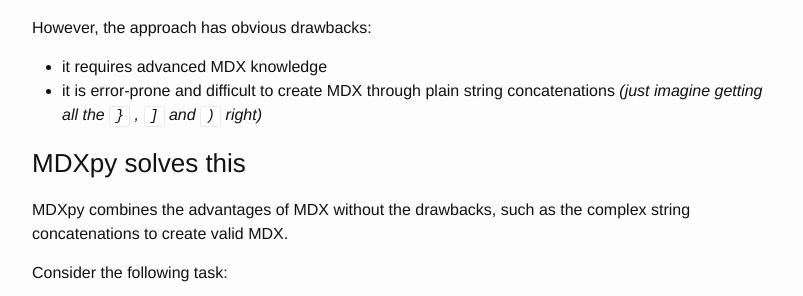
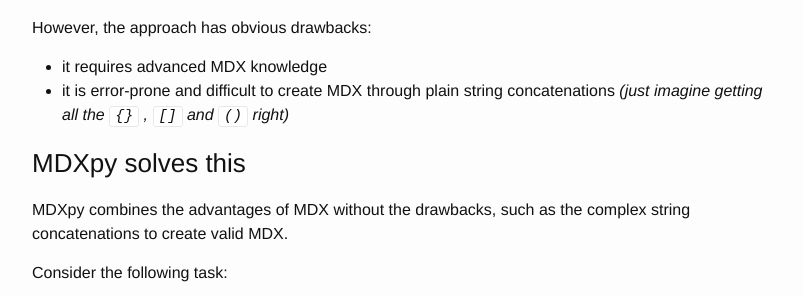
Before and after one commit to cubewise-code/tm1py-tales, a Jekyll site: the page built from _posts/2022-05-08-dynamic-tm1-queries-with-mdxpy.md, in a window 1280 px wide and 900 px high, scrolled down 725 px. Shown: the part 152-448 px from the top of the window, without its empty margins (238-1041 px from the left). Built offline with Jekyll 4.4.1, drawn with Linux system fonts in a browser that asks for light colours.

```diff
--- a/_posts/2022-05-08-dynamic-tm1-queries-with-mdxpy.md
+++ b/_posts/2022-05-08-dynamic-tm1-queries-with-mdxpy.md
@@ -35,8 +35,8 @@ sufficient flexibility.
 However, the approach has obvious drawbacks:
 
 - it requires advanced MDX knowledge
-- it is error-prone and difficult to create MDX through plain string concatenations _(just imagine getting all the `}`
-  , `]` and `)` right)_
+- it is error-prone and difficult to create MDX through plain string concatenations _(just imagine getting all the `{}`
+  , `[]` and `()` right)_
 
 ### MDXpy solves this
 
```
Also changed, not shown: other parts of _posts/2022-05-08-dynamic-tm1-queries-with-mdxpy.md (+1 -1 lines).
